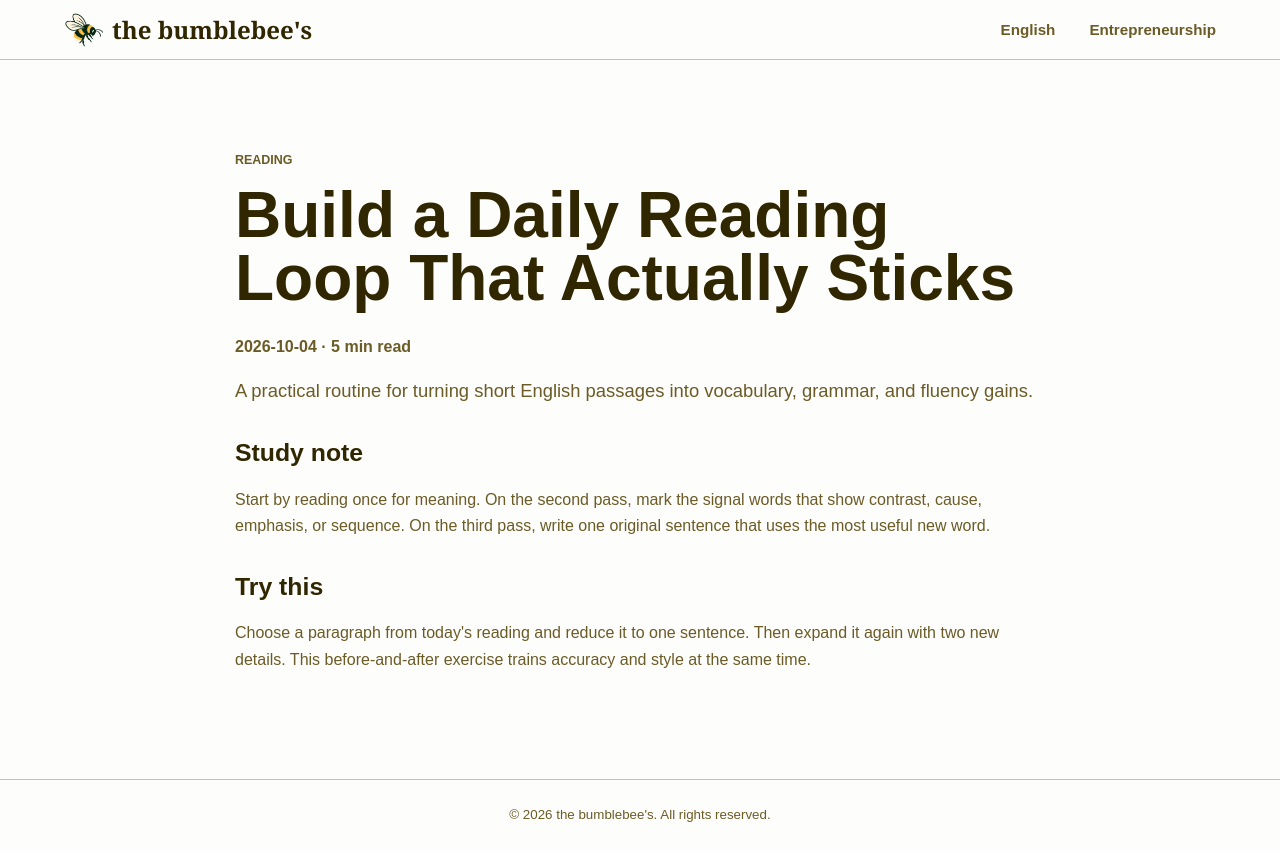
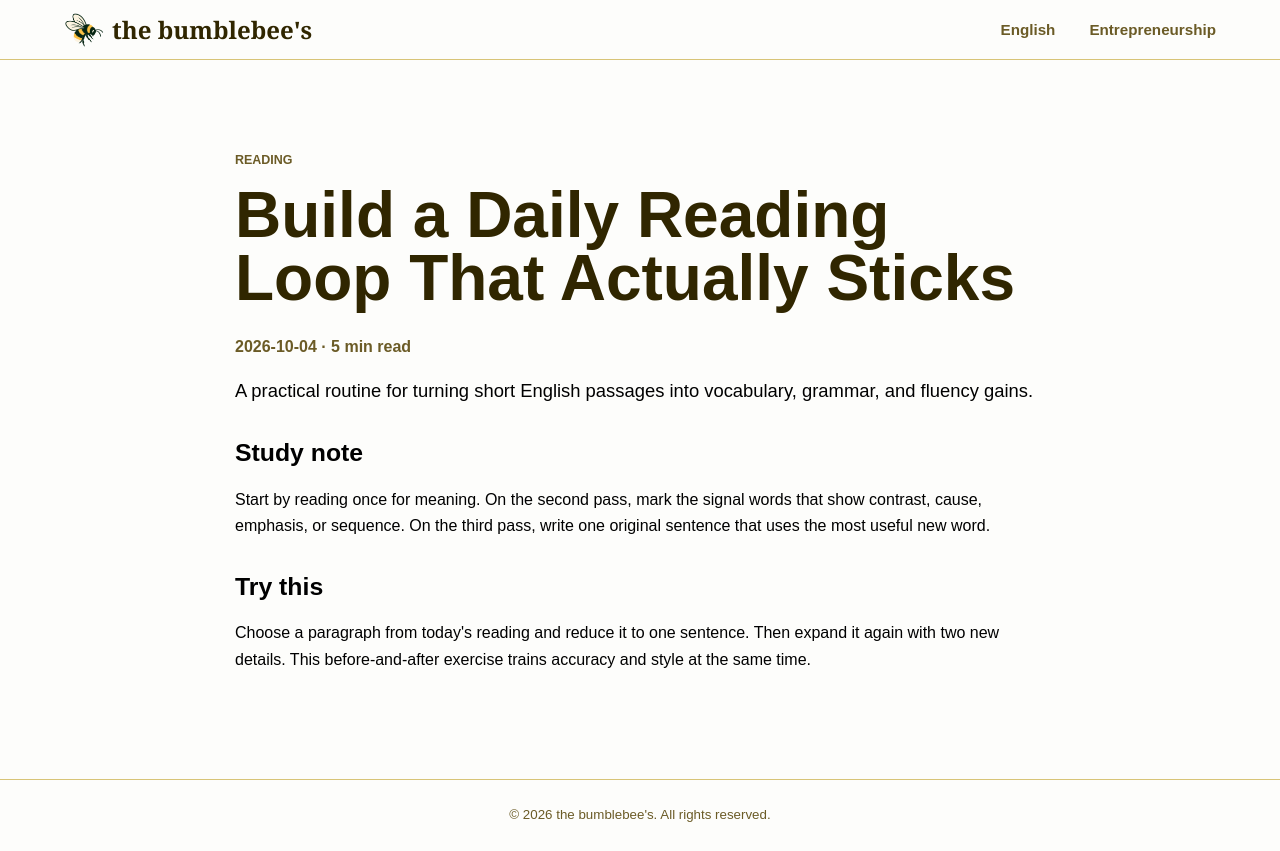
Before and after one commit to concamuflage/english, a Next.js app: page /articles/build-a-daily-reading-loop in a window 1280 px wide. Built offline with nearby package versions, Linux system fonts and the light colour scheme.

Commit message:
removed link

```diff
--- a/app/globals.css
+++ b/app/globals.css
@@ -700,6 +700,13 @@ h3 {
   text-underline-offset: 3px;
 }
 
+.article-body,
+.article-body p,
+.article-body a,
+.article-body figcaption {
+  color: #000;
+}
+
 .article-page h1 {
   font-size: clamp(2.4rem, 5vw, 4.6rem);
 }
--- a/components/blog/BlogEntry.tsx
+++ b/components/blog/BlogEntry.tsx
@@ -11,6 +11,7 @@ type BlogEntryProps = {
  *
  * Example: `<BlogEntry article={article}><KeywordPlannerPost /></BlogEntry>`
  * renders an Entrepreneurship post using the same shell as an English article.
+ * Body content uses black text, separate from the header's theme accents.
  */
 export function BlogEntry({ article, children }: BlogEntryProps) {
   return (
@@ -22,7 +23,7 @@ export function BlogEntry({ article, children }: BlogEntryProps) {
           <time dateTime={article.date}>{article.date}</time> · {article.readingTime}
         </p>
       </header>
-      {children}
+      <div className="article-body">{children}</div>
     </article>
   );
 }
--- a/components/blog/KeywordPlannerPost.tsx
+++ b/components/blog/KeywordPlannerPost.tsx
@@ -4,7 +4,6 @@ import Image from "next/image";
  * Renders the author's demand-validation post with the two original Pages screenshots.
  *
  * Example: use this body inside BlogEntry on `/articles/validate-demand-google-keyword-planner`.
- * The phrase "my website" links to the author's Lotus Health site.
  */
 export function KeywordPlannerPost() {
   return (
@@ -15,8 +14,7 @@ export function KeywordPlannerPost() {
       </p>
       <p>
         After moving back to China from the U.S., I thought it would be a good idea to offer a medical tourism concierge
-        service for Americans. I built a website without doing much research first. But{" "}
-        <a href="https://lotushealth.cc/">my website</a> was getting only about
+        service for Americans. I built a website without doing much research first. But my website was getting only about
         one visitor a month, so I decided to study SEO to increase traffic. That’s how I found the book{" "}
         <a href="https://www.amazon.com/dp/1522005676"><em>3 Months to No.1</em></a>.
       </p>
```
